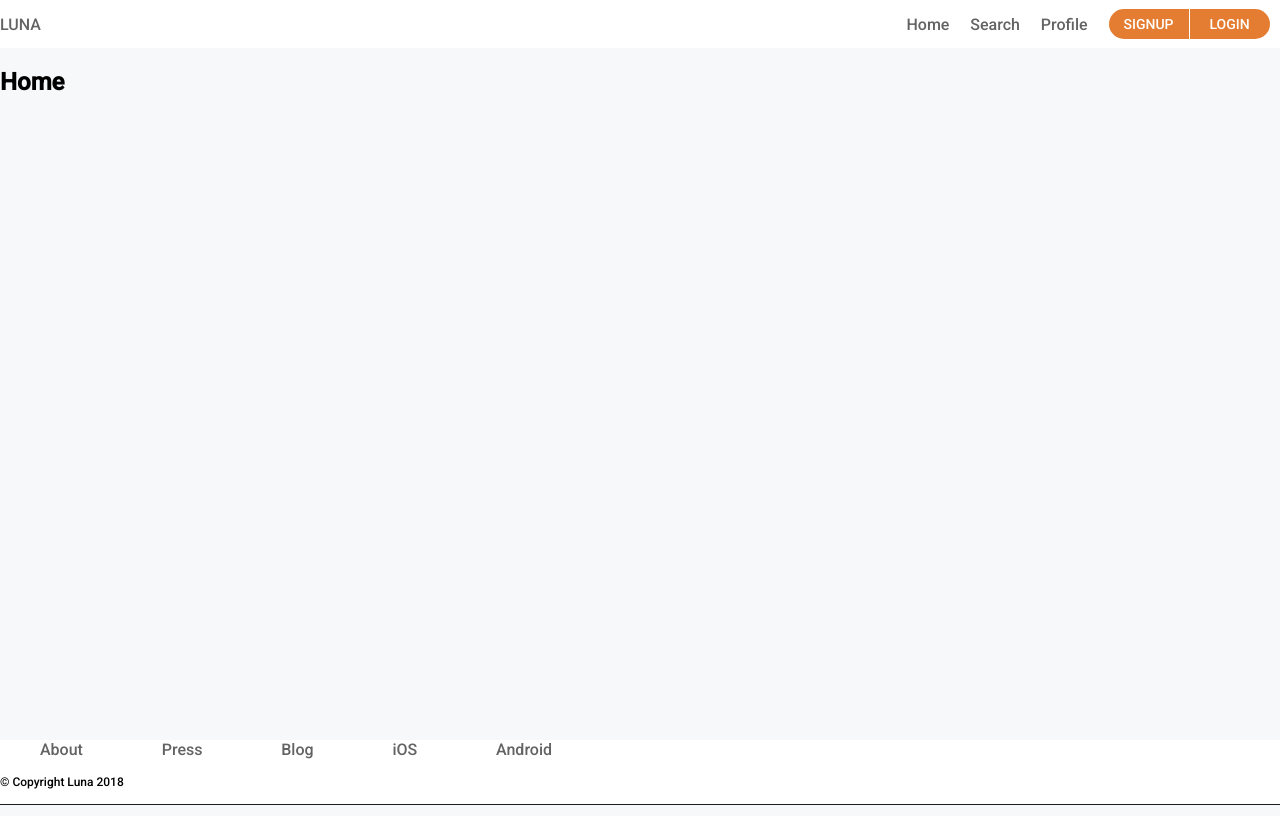
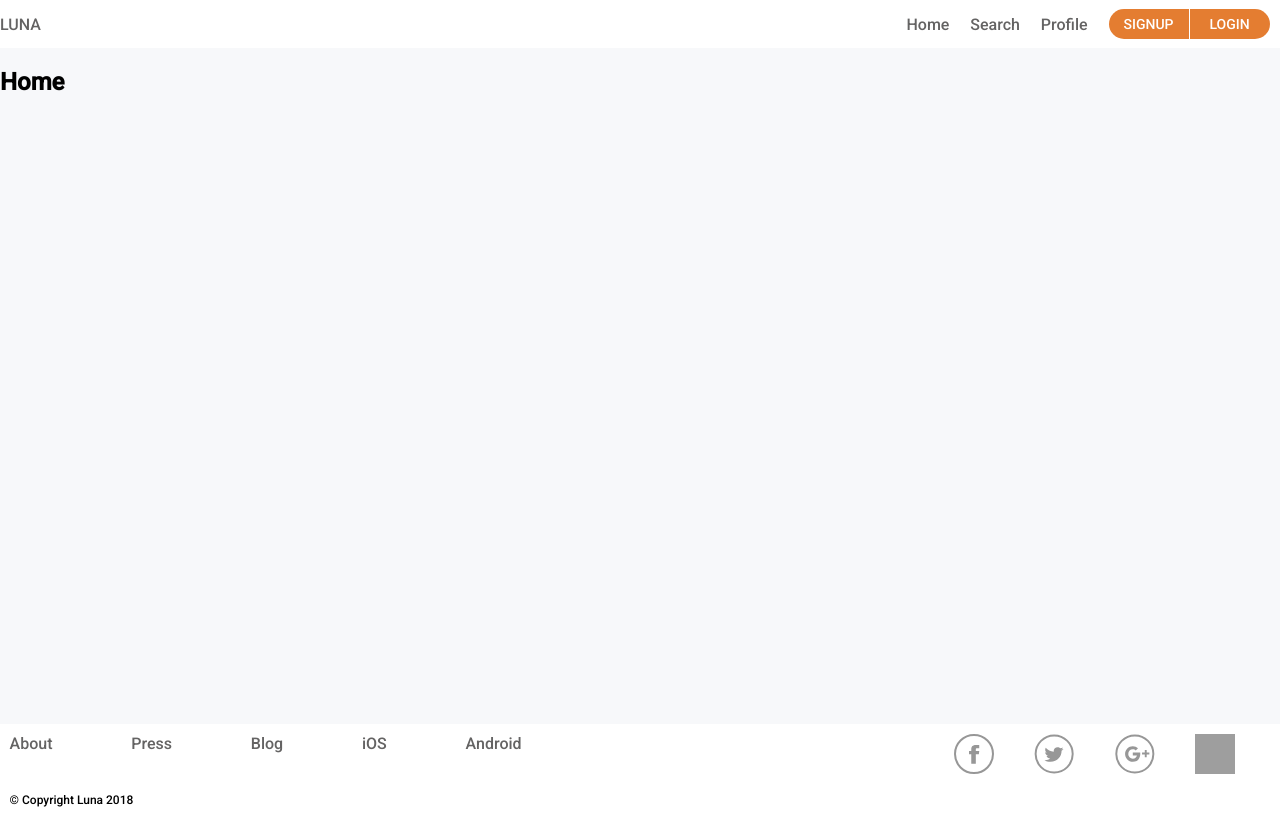
Before and after one commit to dininni8319/luna2, a React (Vite) app: page / in a window 1280 px wide. Built offline with nearby package versions, Linux system fonts and the light colour scheme; grey boxes are pictures that could not be loaded.

Commit message:
implemenations for the footer

```diff
--- a/src/components/Footer/index.tsx
+++ b/src/components/Footer/index.tsx
@@ -1,20 +1,55 @@
+import { Flex } from '@/style/globalLayout'
 import { Link } from 'react-router-dom'
-import { FooterStyle, CopyRightTag } from './style'
+import { FooterStyle } from './style'
+import { Icon } from '@/style/globalIcon'
+import facebook from "@/assets/svg/facebook.svg"
+import twitter from "@/assets/svg/twitter.svg"
+import googleplus from "@/assets/svg/googleplus.svg"
+import youtube from "@/assets/svg/web.svg"
 
 const Footer = () => {
   return (
     <FooterStyle>
-      <ul>
-        <Link to='/about'>About</Link>
-        <Link to='/press'>Press</Link>
-        <Link to='/blog'>Blog</Link>
-        <Link to='/ios'>iOS</Link>
-        <Link to='/android'>Android</Link>
-      </ul>
-      <div>
-        <CopyRightTag>© Copyright Luna 2018</CopyRightTag>
-      </div>
+      <Flex padding="0.6rem 0" width="100%">
+        <Flex
+          justify="space-between"
+          align="center"
+          width="40%"
+          height="100%"
+          direction="row"
+          padding="0 0.60rem"
+        >
+          <Link to='/about'>About</Link>
+          <Link to='/press'>Press</Link>
+          <Link to='/blog'>Blog</Link>
+          <Link to='/ios'>iOS</Link>
+          <Link to='/android'>Android</Link>
+        </Flex>
+        <Flex
+          width="55%"
+          justify="flex-end"
+          direction="row"
+        >
+          <Flex
+            width="40%"
+            justify="space-between"
+            direction="row"
+            backgroud='white'
+          >
+            <Icon src={facebook} />
+            <Icon src={twitter} />
+            <Icon src={googleplus} />
+            <Icon src={youtube} />
+          </Flex>
+        </Flex>
+      </Flex>
+      <Flex
+        width="100%"
+      >
+        <p>© Copyright Luna 2018</p>
+      </Flex>
     </FooterStyle>
+
   )
 }
 
--- a/src/components/Footer/style.ts
+++ b/src/components/Footer/style.ts
@@ -3,8 +3,7 @@ import styled from 'styled-components'
 export const FooterStyle = styled.div`
   background: white;
   height: 8vh;
-  width: 100%;
-  border-bottom: 1px solid ${props => props.theme.textGray};
+  border-bottom: 1px solid ${props => props.theme.borderGray};
 
   ul {
     width: 40%;
@@ -12,12 +11,14 @@ export const FooterStyle = styled.div`
     justify-content: space-between;
     align-items: center;
   }
-
-
+  p {
+    font-size: 12px;
+    font-weight: 400;
+    line-height: 14.06px;
+    padding: 0.60rem;
+    margin: 0;
+    background: white;
+    height: 100%;
+    width: 100%
+  }
 `
-
-export const CopyRightTag = styled.p`
-  font-size: 12px;
-  font-weight: 400;
-  line-height: 14.06px;
-`
--- /dev/null
+++ b/src/style/globalIcon.ts
@@ -0,0 +1,6 @@
+import styled from 'styled-components';
+
+export const Icon = styled.img`
+  width: 40px;
+  height: 40px;
+`
--- a/src/style/globalLayout.ts
+++ b/src/style/globalLayout.ts
@@ -2,10 +2,15 @@ import styled from 'styled-components';
 
 export const Flex = styled.div`
   display: flex;
-  flex-direction: column;
+  flex-direction: ${({direction}) => (direction ? direction : 'column')};
+  width: ${({width}) => (width ? width : 'auto')};
+  height: ${({height}) => (height ? height : 'auto')};
+  padding: ${({padding}) => (padding ? padding : '0')};
 
-  @media(min-width: 768px) {
+  @media (min-width: 768px) {
     flex-direction: row;
+    justify-content: ${({ justify }) => (justify ? justify : 'flex-start')};
+    align-items: ${({ align }) => (align ? align : 'flex-star')};
   }
 `
 
--- a/src/style/globalStyle.ts
+++ b/src/style/globalStyle.ts
@@ -28,6 +28,7 @@ export const Theme = {
   footerColor: '#272D36',
 
   borderColor: '#F2F2F2',
+  borderGray: '#EBEBEB',
   textGrey: '#646363',
   //color for the input and line bottom
   borderGrayColor: '#e5e5e5',
@@ -39,14 +40,6 @@ export const Theme = {
   linkColor: '#03045e',
   //////////////
 
-    //General Colors
-    colorGold: '#fca311',
-    pinkColor: '#586BA4',
-    transparent: 'transparent',
-    goldColor: 'gold',
-    colorWhite: 'white',
-    blackColor: 'black',
-    orangeColor: '#fc8414',
 
   //We could usse this colour for the text, they are not in use at the moment!
   textGray: '#1C1C1C',
```
Also changed, not shown: src/components/Column/index.tsx (added, +26 -0 lines), src/components/LayoutComponent/index.tsx (+4 -4 lines). Lines whose indentation alone changed are shown as unchanged.
